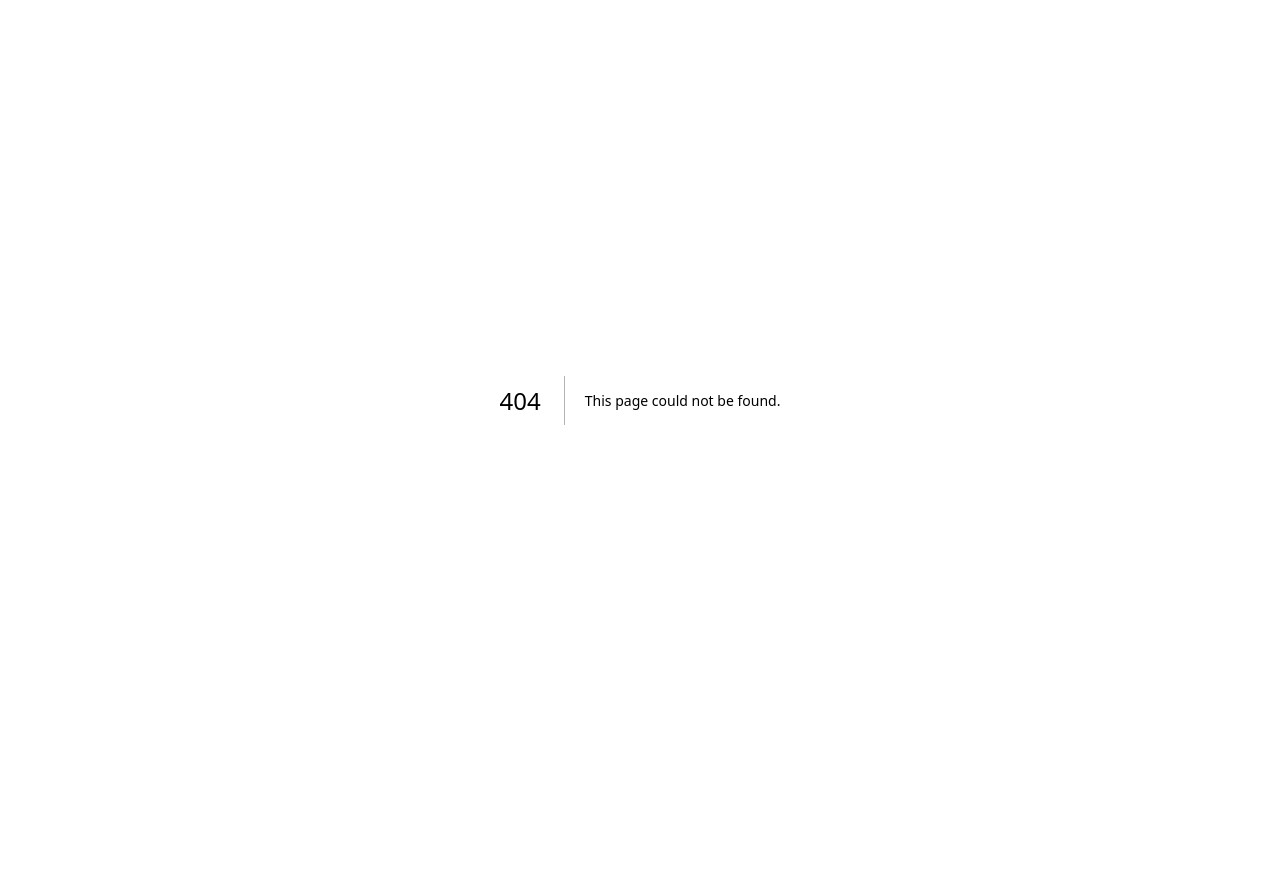
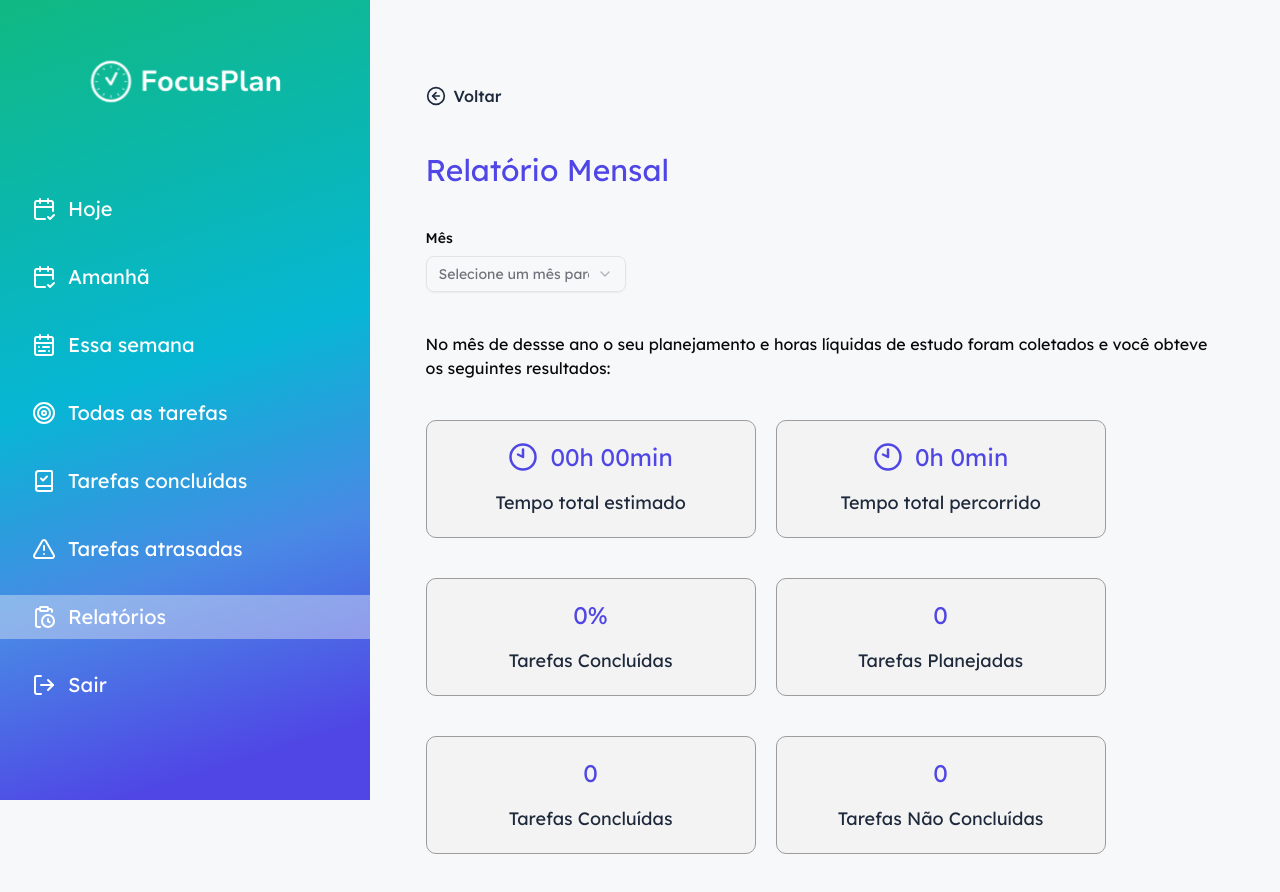
Before and after one commit to FocusPlan-dsw/Frontend-FocusPlan, a Next.js app: page /reports/monthly in a window 1280 px wide. Before the commit this address had no page. Shown: the top 892 px of the page. Before the commit the page ends 800 px from the top, so only its background shows below. Built offline with nearby package versions, Linux system fonts and the light colour scheme; no server answers.

Commit message:
feat: create monthly report page

```diff
--- /dev/null
+++ b/src/app/(main)/reports/monthly/page.tsx
@@ -0,0 +1,96 @@
+"use client";
+
+import { useStep } from "@/context/StepContext";
+import { useEffect, useState } from "react";
+import { BackButton } from "@/components/BackButton";
+import { InformationBlockReports } from "@/components/InformationBlockReports";
+import { Clock10 } from "lucide-react";
+import { formatSeconds } from "@/utils/FormatSeconds";
+import { minutesToHHMM } from "@/utils/ConvertMinutesToHHMM";
+import { formatDate } from "@/utils/FormatDate";
+import api from "@/lib/api";
+import { Select, SelectContent, SelectItem, SelectTrigger, SelectValue } from "@/components/ui/select";
+
+export default function WeeklyReportsPage() {
+  const { setStep } = useStep();
+
+  const [report, setReport] = useState({
+    "totalTasks": 0,
+    "completedTasks": 0,
+    "overdueTasks": 0,
+    "progressTasks": 0,
+    "percentageCompleted": 0,
+    "totalEstimatedTime": "",
+    "totalTimeDedicated": 0,
+    period: {
+      currentWeek: {
+        start: null,
+        end: null
+      },
+      previousWeek: {
+        start: null,
+        end: null
+      }
+    }
+  })
+
+
+  useEffect(() => {
+    setStep("reports");
+
+    async function fetchReport() {
+      try {
+        const response = await api.get(`/reports/weekly?`);
+        setReport(response.data);
+      } catch (error) {
+        console.error("Erro ao buscar o relatório semanal:", error);
+      }
+    }
+
+    fetchReport();
+  }, [setStep]);
+
+  return (
+    <div>
+    <BackButton />
+      <div className="flex flex-col gap-10">
+          <h1 className="text-3xl text-primary">Relatório Mensal</h1>
+          <main className="flex flex-col gap-10">
+            <Select
+            //value={selectedWeek}
+            //onValueChange={(value) => setSelectedWeek(value)}
+            >
+              <SelectTrigger label="Mês" className="w-[200px]">
+                <SelectValue placeholder="Selecione um mês para visualizar" />
+              </SelectTrigger>
+              <SelectContent>
+                <SelectItem value="thisWeek">Janeiro</SelectItem>
+                <SelectItem value="previousWeek">Fevereiro</SelectItem>
+                <SelectItem value="previousWeek">Março</SelectItem>
+                <SelectItem value="previousWeek">Abril</SelectItem>
+                <SelectItem value="previousWeek">Maio</SelectItem>
+                <SelectItem value="previousWeek">Junho</SelectItem>
+                <SelectItem value="previousWeek">Julho</SelectItem>
+                <SelectItem value="previousWeek">Agosto</SelectItem>
+                <SelectItem value="previousWeek">Setembro</SelectItem>
+                <SelectItem value="previousWeek">Outubro</SelectItem>
+                <SelectItem value="previousWeek">Novembro</SelectItem>
+                <SelectItem value="previousWeek">Dezembro</SelectItem>
+              </SelectContent>
+            </Select>
+            <p>No mês de dessse ano o seu planejamento e horas líquidas de estudo foram coletados e você obteve os seguintes resultados:</p>
+            <div className="flex flex-wrap gap-x-5 gap-y-10 w-full max-w-[1200px] mx-auto mb-15 items-start">
+              <InformationBlockReports quantity={minutesToHHMM(report.totalEstimatedTime)} value="Tempo total estimado" icon={Clock10}/>
+                <InformationBlockReports quantity={formatSeconds(report.totalTimeDedicated)} value="Tempo total percorrido" icon={Clock10}/>
+                <InformationBlockReports quantity={`${report.progressTasks}%`} value="Tarefas Concluídas"/>
+                <InformationBlockReports quantity={report.totalTasks} value="Tarefas Planejadas"/>
+                <InformationBlockReports quantity={report.completedTasks} value="Tarefas Concluídas"/>
+                <InformationBlockReports quantity={report.overdueTasks} value="Tarefas Não Concluídas"/>
+            </div>
+          </main>
+      </div>
+
+
+    </div>
+  );
+}
--- a/src/app/(main)/reports/page.tsx
+++ b/src/app/(main)/reports/page.tsx
@@ -16,7 +16,7 @@ export default function ReportsPage() {
     <div className="flex flex-col gap-[60px]">
       <h1 className="text-3xl text-primary">Relatórios</h1>
       <ReportTypeCard icon={RefreshCw} title="Semanal" description="Visualize seus resultados durante a semana" link="/reports/weekly" />
-      <ReportTypeCard icon={CalendarSync} title="Mensal" description="Visualize seus resultados a cada mês" link="/"/>
+      <ReportTypeCard icon={CalendarSync} title="Mensal" description="Visualize seus resultados a cada mês" link="/reports/monthly" />
       <ReportTypeCard icon={Zap} title="Anual" description="Visualize seus resultados a cada ano" link="/"/>
     </div>
   );
```
